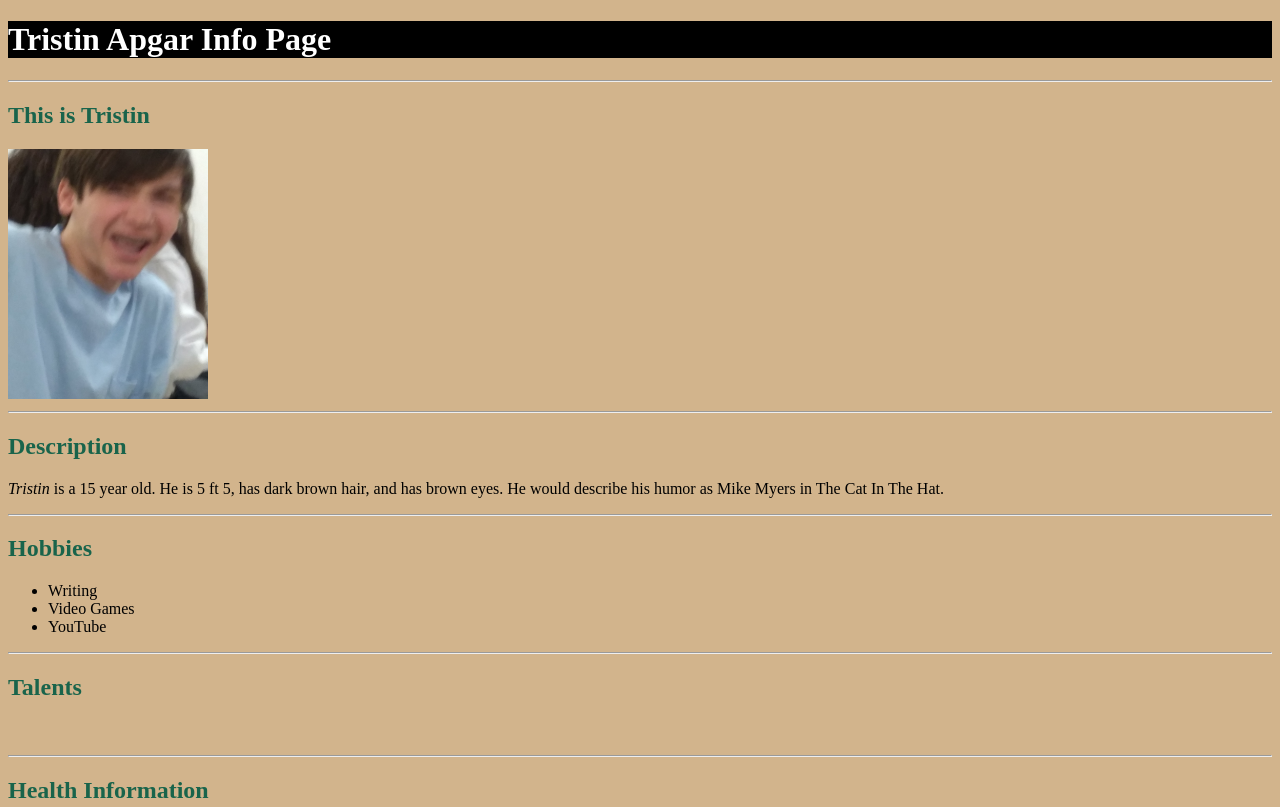
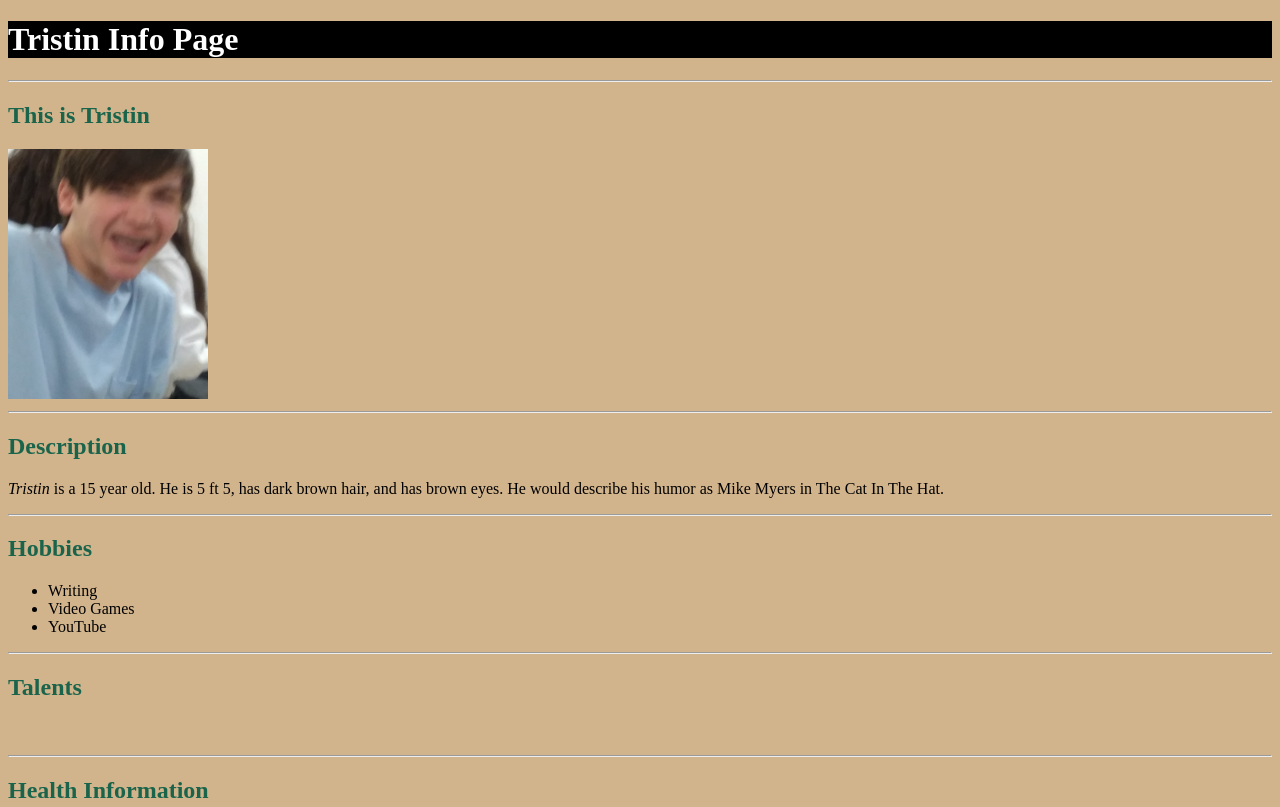
Before and after one commit to TristinApgar/Sample-Projects, a plain HTML site: page index.html in a window 1280 px wide. Shown: the top 807 px of the page. Drawn offline with Linux system fonts and the light colour scheme.

Commit message:
Update index.html

```diff
--- a/index.html
+++ b/index.html
@@ -5,7 +5,7 @@
     </title>
 
     <body style="background-color: tan;">
-        <h1 style="background-color: black; color:white;" >Tristin Apgar Info Page</h1>
+        <h1 style="background-color: black; color:white;" >Tristin Info Page</h1>
         <hr>
         <h2 style="color:rgb(25, 100, 75)">
             This is Tristin
```
